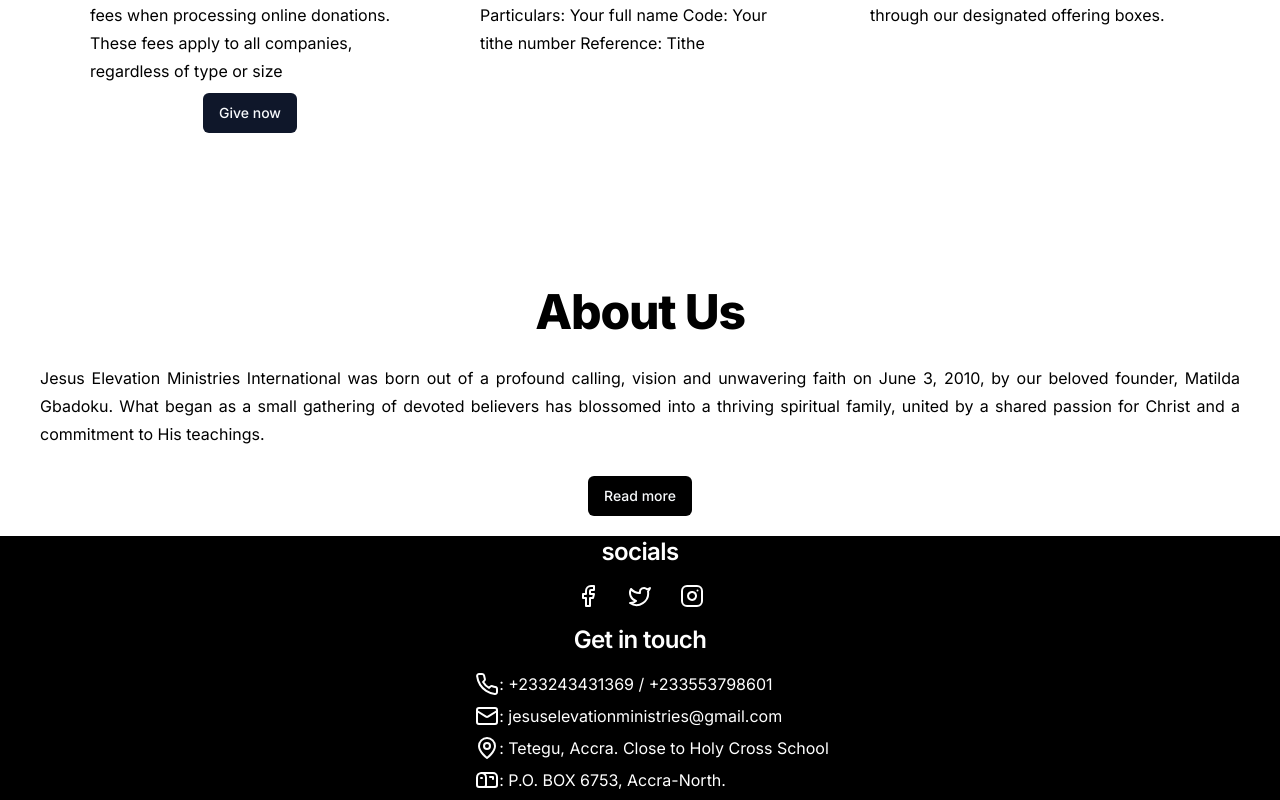
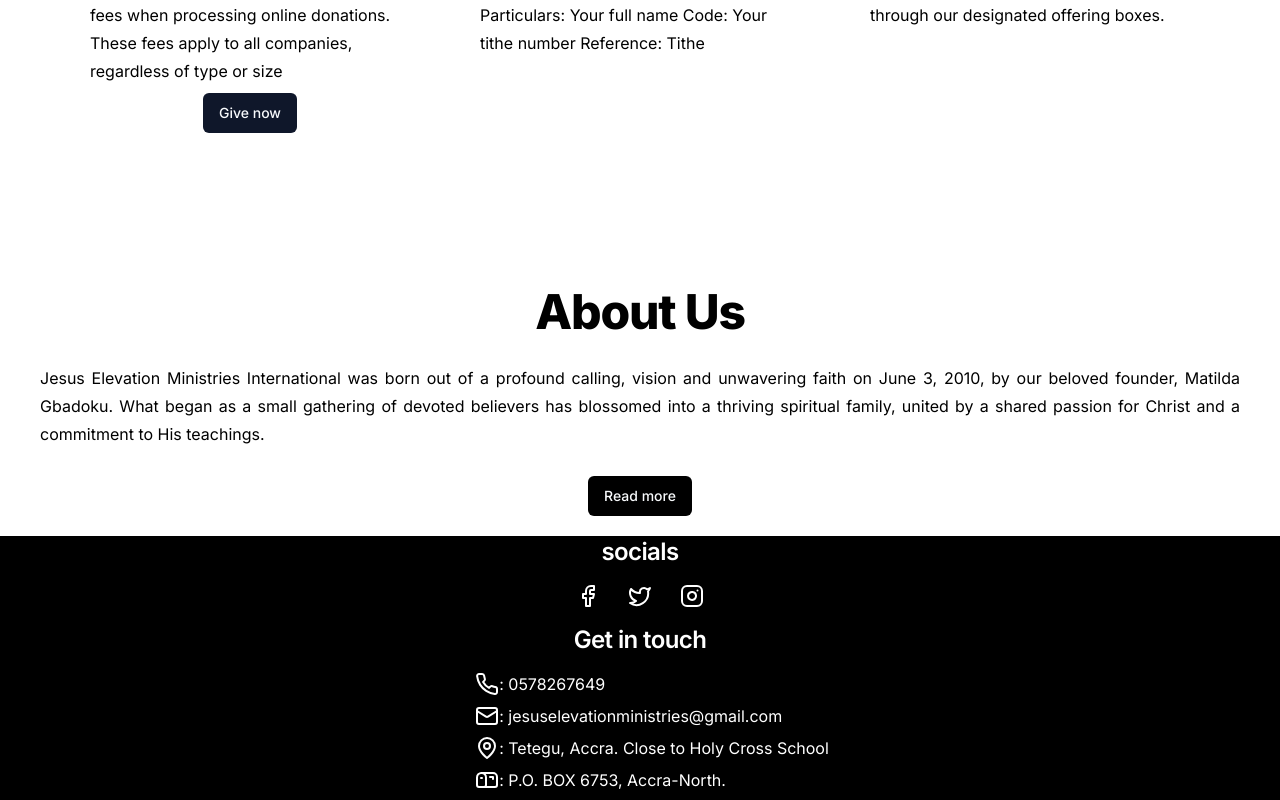
Before and after one commit to kaytee07/jemi, a Next.js app: page / in a window 1280 px wide. Shown: the part 1932-2732 px from the top of the page. Built offline with nearby package versions, Linux system fonts and the light colour scheme.

Commit message:
add pictures

```diff
--- a/components/Footer.tsx
+++ b/components/Footer.tsx
@@ -22,9 +22,9 @@ const Footer = () => {
         </h3>
         <ul className="my-2 ml-6 list-none [&>li]:mt-2 text-white">
         <li className="">
-            <a href="tel:+233243431369" className="flex">
+            <a href="tel:+233578267649" className="flex">
                 <img src="/icons/phone(1).svg" alt="phone" />
-                <h2>: +233243431369 / +233553798601</h2>
+                <h2>: 0578267649</h2>
             </a>
         </li>
         <li>
```
